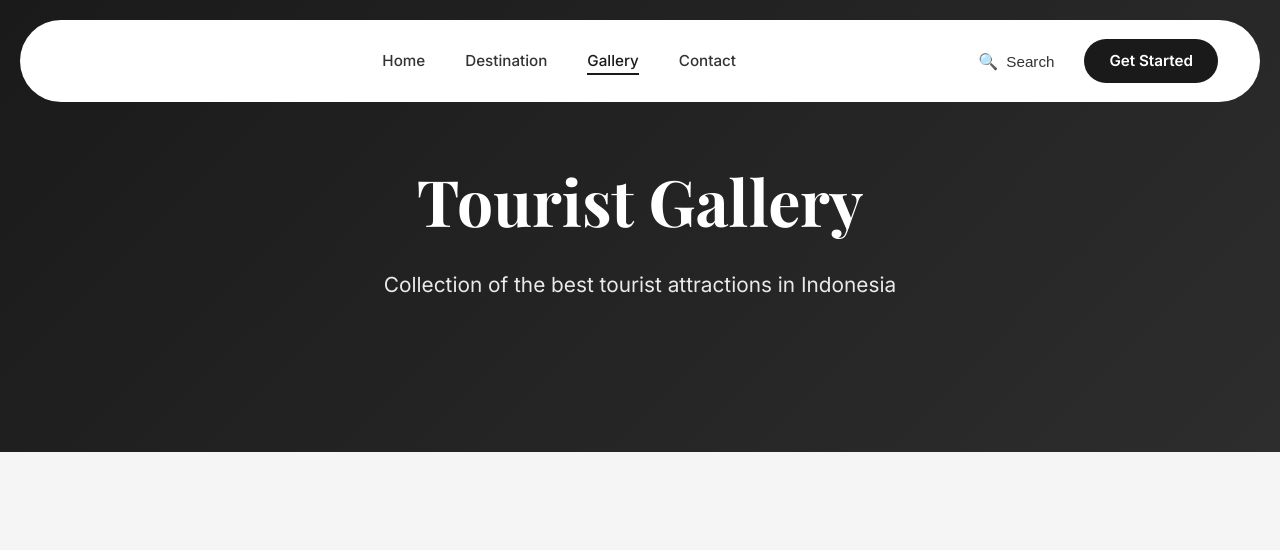
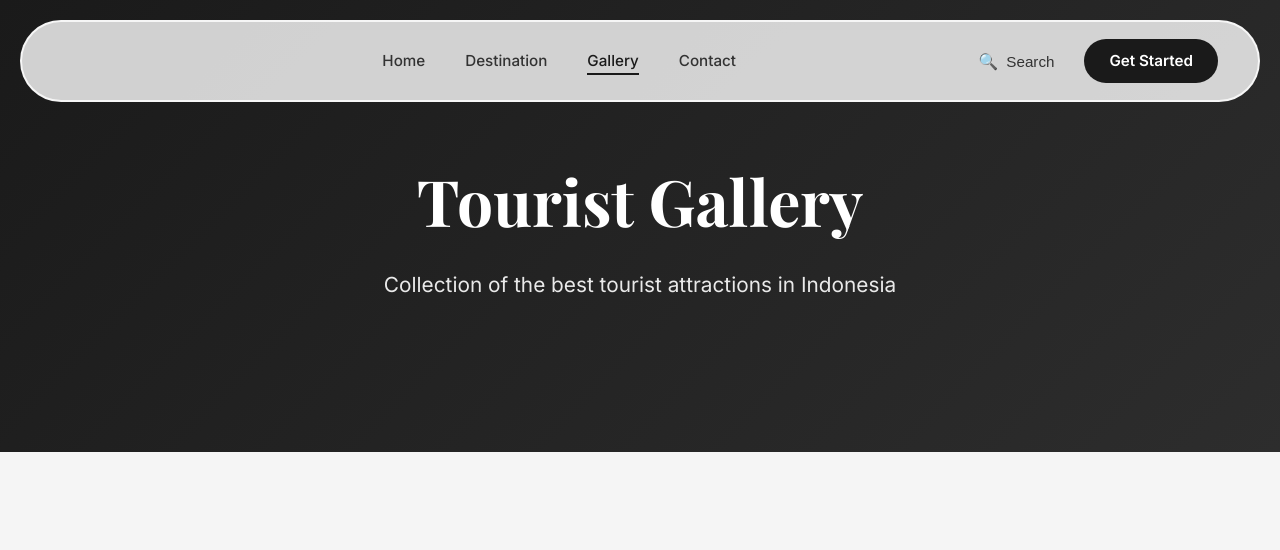
Before and after one commit to armandnur10/TravelKaw, a plain HTML site: page galeri.html in a window 1280 px wide. Shown: the top 550 px of the page. Drawn offline with nearby package versions, Linux system fonts and the light colour scheme.

Commit message:
adjust navbar

```diff
--- a/css/style.css
+++ b/css/style.css
@@ -56,14 +56,15 @@ h1, h2, h3, h4, h5, h6 {
     position: sticky;
     max-width: 1400px;
     margin: 0 auto;
-    background: var(--white);
+    /* background: var(--white); */
+    background: rgba(255, 255, 255, .8);
     border: 2px solid rgba(255, 255, 255, 0.8);
     border-radius: 50px;
     padding: 5px 15px;
 }
 
 .navbar-inner {
-    background: var(--white);
+    /* background: var(--white); */
     border-radius: 50px;
     padding: 12px 25px;
     display: flex;
--- a/galeri.html
+++ b/galeri.html
@@ -91,7 +91,7 @@
                 </div>
             </div>
             <div class="footer-bottom">
-                <p>&copy; 2024 TravelKaw. All rights reserved.</p>
+                <p>&copy; 2025 TravelKaw. All rights reserved.</p>
             </div>
         </div>
     </footer>
```
Also changed, not shown: destinasi.html (+1 -1 lines), detail.html (+1 -1 lines), index.html (+1 -1 lines), kontak.html (+1 -1 lines), tentang.html (+1 -1 lines).
